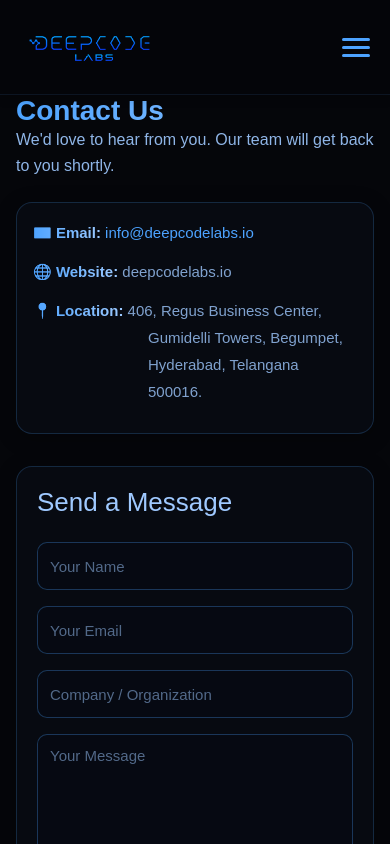
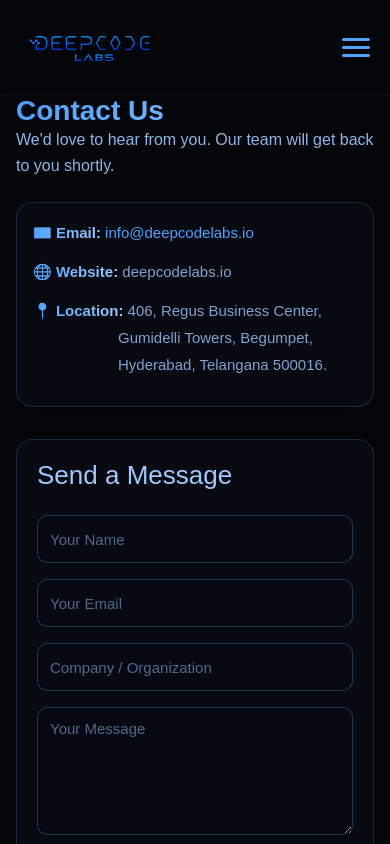
Before and after one commit to ramakalpasolutions-wq/deepq1, a Next.js app: page /contact in a window 390 px wide. Shown: the top 844 px of the page. Built offline with nearby package versions, Linux system fonts and the light colour scheme.

Commit message:
initial commit

```diff
--- a/src/app/contact/page.js
+++ b/src/app/contact/page.js
@@ -67,10 +67,10 @@
             <p className="muted">
               <strong>🌐 Website:</strong> deepcodelabs.io
             </p>
-            <p className="muted">
+            <p className="muted location-text">
               <strong>📍 Location:</strong> 406, Regus Business Center,
-              <span style={{ display: 'block', marginLeft: '115px' }}>Gumidelli Towers, Begumpet,</span>
-              <span style={{ display: 'block', marginLeft: '115px' }}>Hyderabad, Telangana 500016.</span>
+              <span className="location-line">Gumidelli Towers, Begumpet,</span>
+              <span className="location-line">Hyderabad, Telangana 500016.</span>
             </p>
           </div>
 
--- a/src/app/globals.css
+++ b/src/app/globals.css
@@ -1674,3 +1674,38 @@
     page-break-inside: avoid;
   }
 }
+/* ===== CONTACT PAGE - LOCATION FORMATTING ===== */
+.location-text {
+  line-height: 1.8;
+}
+
+.location-line {
+  display: block;
+  margin-left: 115px;
+}
+
+/* Tablet responsive */
+@media (max-width: 1024px) {
+  .location-line {
+    margin-left: 110px;
+  }
+}
+
+/* Mobile responsive location alignment */
+@media (max-width: 768px) {
+  .location-line {
+    margin-left: 100px;
+  }
+}
+
+@media (max-width: 480px) {
+  .location-line {
+    margin-left: 85px;
+  }
+}
+
+@media (max-width: 374px) {
+  .location-line {
+    margin-left: 75px;
+  }
+}
```
